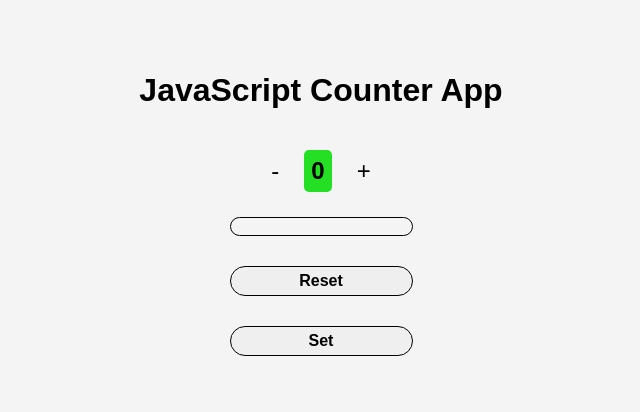
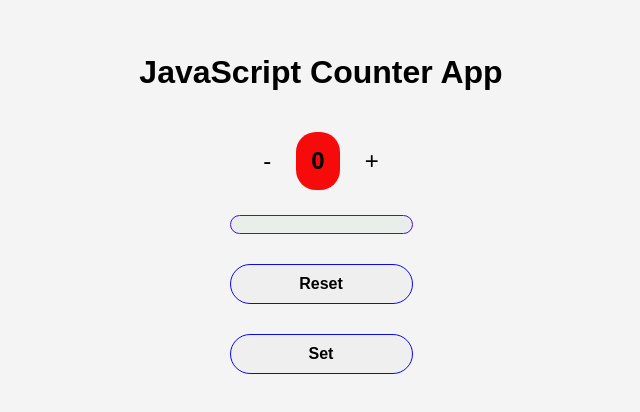
Before and after one commit to kadea-academy-learners/JS-counter-exercice, a plain HTML site: page index.html in a window 1280 px wide. Shown: the part 202-614 px from the top of the page, without its empty margins (319-959 px from the left). Drawn offline with Linux system fonts and the light colour scheme.

Commit message:
feat: finale exercise

```diff
--- a/index.js
+++ b/index.js
@@ -8,8 +8,7 @@ const reset = document.getElementById("resetBtn");
 
 
 substractBtn.addEventListener("click", function decrement() {
-
-  counterDisplay.innerText = Number(counterDisplay.innerText) - 1;
+  counterDisplay.innerText = (counterDisplay.innerText) - 1;
 });
 
 addBtn.addEventListener("click", function increment() {
--- a/styles.css
+++ b/styles.css
@@ -17,9 +17,9 @@
     gap: 5px;
 }
 h2{
-    background-color: rgb(37, 223, 37);
-    border-radius: 5px;
-    padding: 7px;
+    background-color: rgb(247, 10, 10);
+    border-radius: 20px;
+    padding: 15px;
 
 }
 .counter_button{
@@ -38,15 +38,15 @@ h2{
 }
 .button_input{
     margin:5px ;
-    padding :5px ;
-    border: 1px solid #000000;
+    padding :10px ;
+    border: 1px solid #0b07f8;
     border-radius: 20px;
     font-size: medium;
     font-weight: bold;
 }
 input{
-    background-color: #f4f4f4;
-    border:1px solid #000000;
+    background-color: #e9eeea;
+    border:1px solid #5107fd;
     border-radius: 10px;
     margin: 5px;
 }
```
